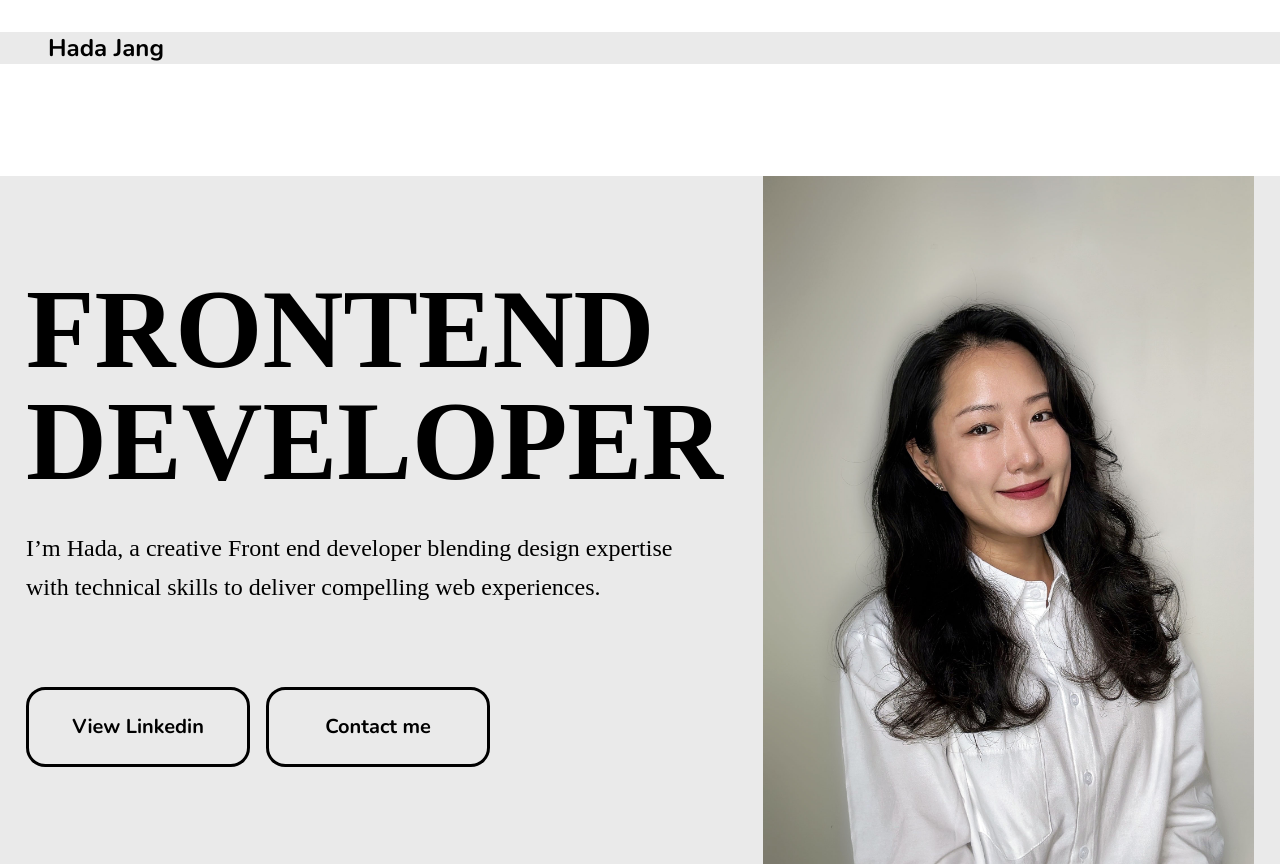
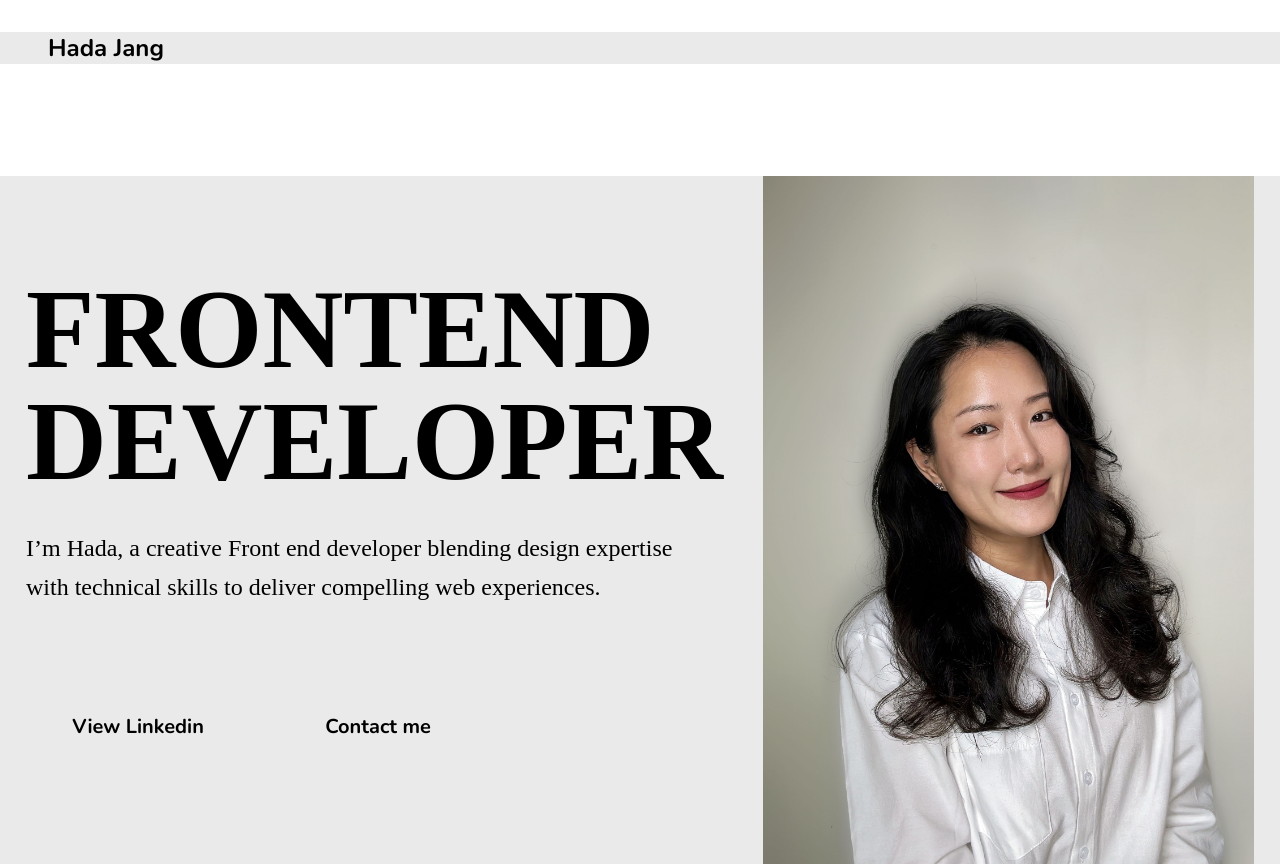
Before and after one commit to HadaRaion/hadajang.com, a Next.js app: page / in a window 1280 px wide. Shown: the top 866 px of the page. Built offline with nearby package versions, Linux system fonts and the light colour scheme.

Commit message:
Fix the problem with scroll down

```diff
--- a/components/Button.tsx
+++ b/components/Button.tsx
@@ -10,13 +10,9 @@ type ButtonProps = {
 export default function Button({ href, label }: ButtonProps) {
 	const setSpanPosition = (e: React.MouseEvent<HTMLAnchorElement>) => {
 		if (e.currentTarget) {
-			console.log(e.currentTarget);
-
-			console.log(e.currentTarget.getBoundingClientRect());
-			console.log(e.pageX);
 			let parentOffset = e.currentTarget.getBoundingClientRect(),
 				relX = e.pageX - parentOffset.left,
-				relY = e.pageY - parentOffset.top;
+				relY = e.pageY - parentOffset.top - window.scrollY; // Subtract the current scroll position
 			e.currentTarget.querySelector('span')!.style.top = relY + 'px';
 			e.currentTarget.querySelector('span')!.style.left = relX + 'px';
 		}
@@ -32,7 +28,7 @@ export default function Button({ href, label }: ButtonProps) {
 
 	return (
 		<a
-			className="btn relative flex items-center justify-center w-56 h-20 border-[3px] border-black rounded-[1.2rem] overflow-hidden font-round text-xl font-bold"
+			className="btn relative flex items-center justify-center w-56 h-20 border-hada font-round text-xl font-bold outline-"
 			href={href}
 			target="_blank"
 			title="New tap"
```
